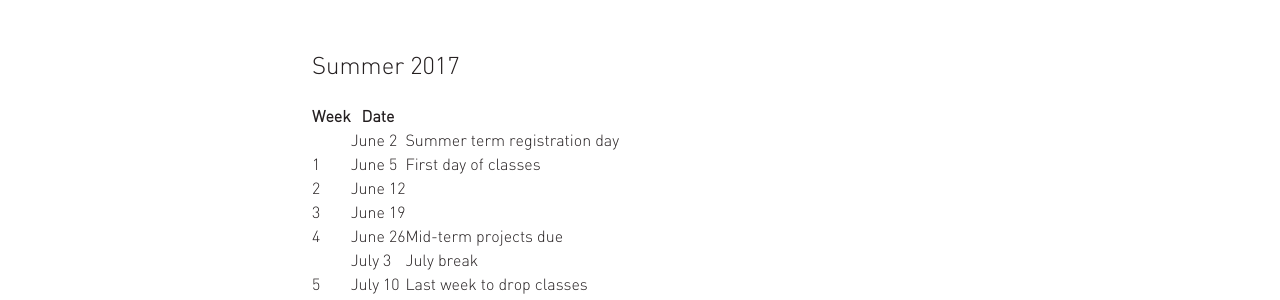
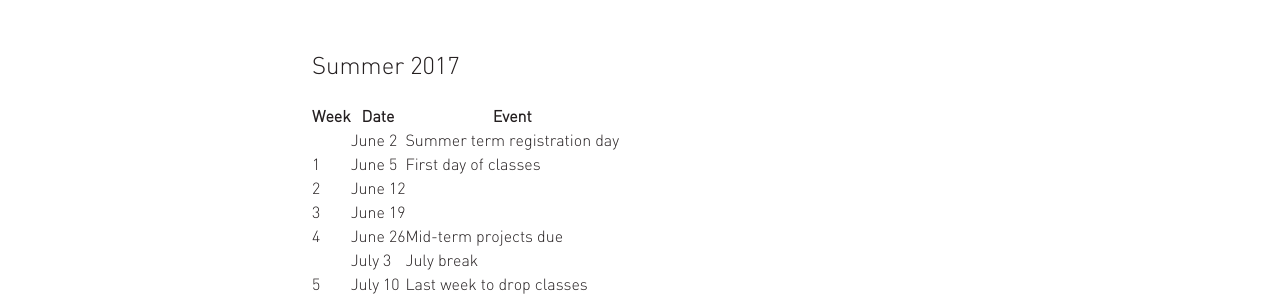
Before and after one commit to akritibhusal/MiamiCollegeofDesign, a Jekyll site: the page built from program/academic-calendar.markdown, in a window 1280 px wide. Shown: the part 678-978 px from the top of the page. Built offline with Jekyll 4.4.1, drawn with Linux system fonts in a browser that asks for light colours; nearby versions of some CDN libraries.

Commit message:
Updated Academic Calendar

```diff
--- a/program/academic-calendar.markdown
+++ b/program/academic-calendar.markdown
@@ -24,7 +24,7 @@ header_title: Academic Calendar
 ## Summer 2017
 {:#summer-2017}
 
-|Week|Date||
+|Week|Date|Event|
 | ------------- | ------------- | ------------- |
 ||June 2|Summer term registration day|
 |1|June 5|First day of classes|
```
